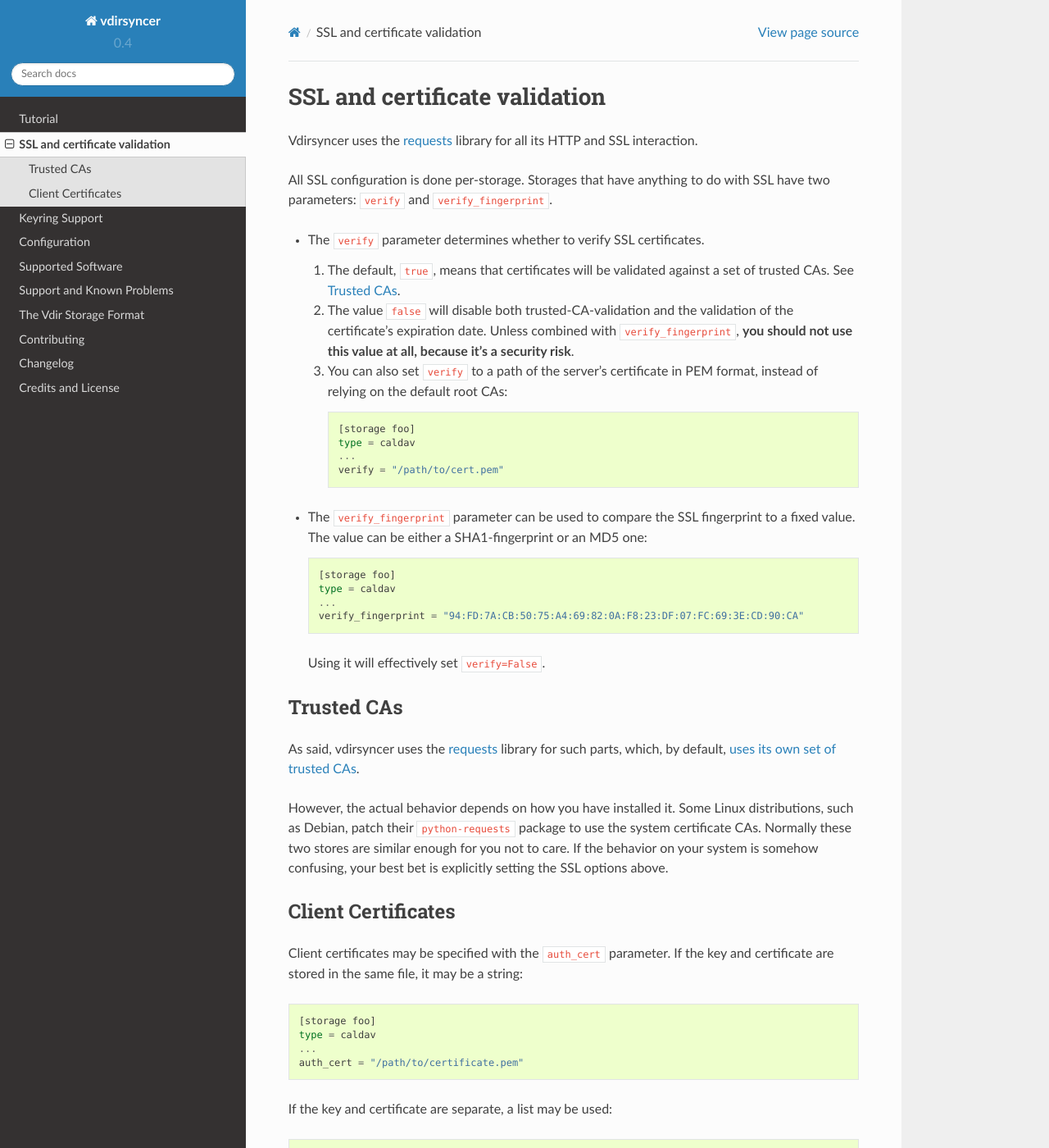
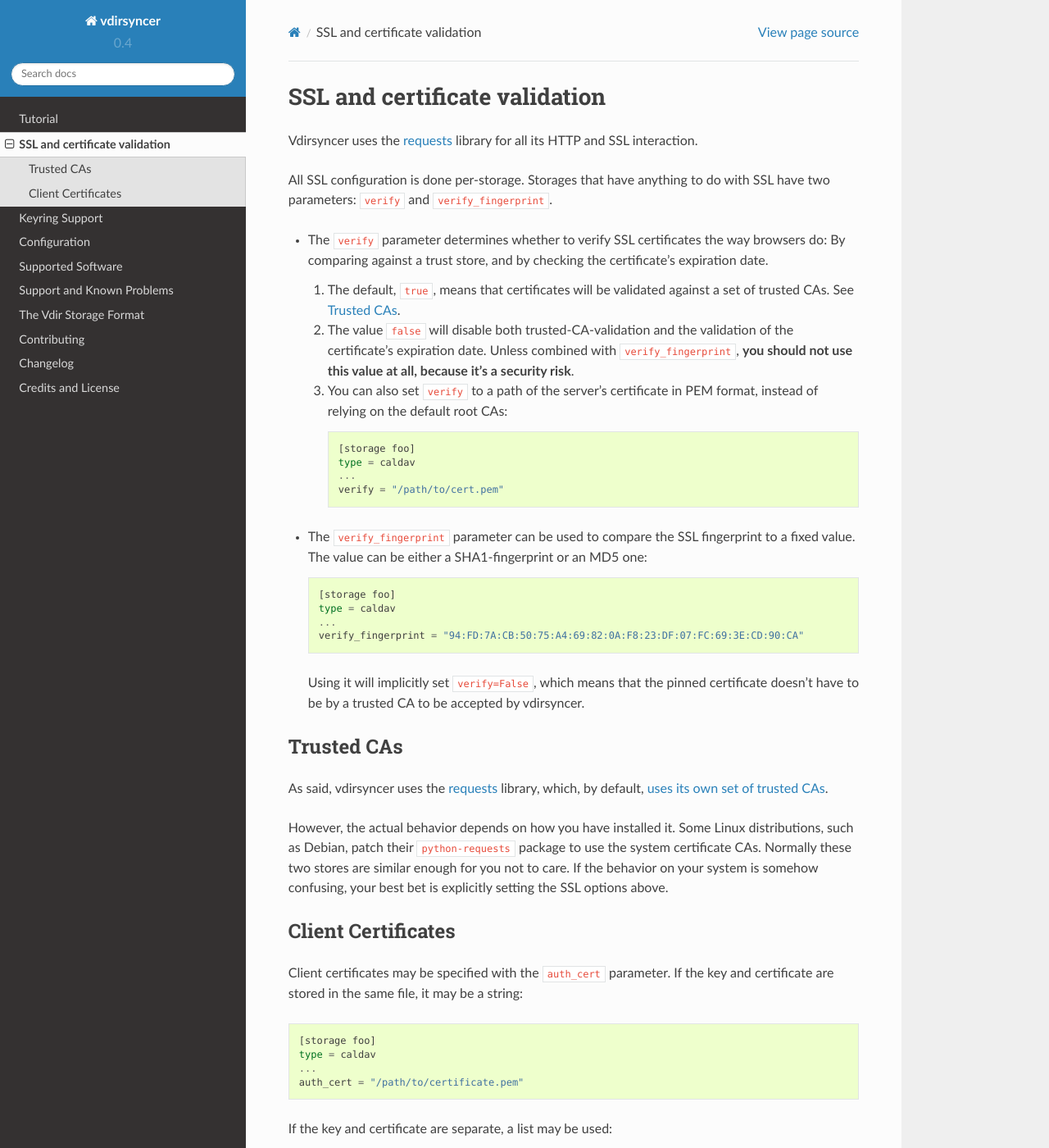
Before and after one commit to pimutils/vdirsyncer, a Sphinx documentation site: the page built from docs/ssl-tutorial.rst, in a window 1280 px wide and 1400 px high. Shown: the whole window at 82% size. Built offline with Sphinx 7.4.7 and the Read the Docs theme 2.0.0, drawn with Linux system fonts in a browser that asks for light colours.

Commit message:
Improve documentation on verify_fingerprint

```diff
--- a/docs/ssl-tutorial.rst
+++ b/docs/ssl-tutorial.rst
@@ -9,7 +9,9 @@
 All SSL configuration is done per-storage. Storages that have anything to do
 with SSL have two parameters: ``verify`` and ``verify_fingerprint``.
 
-- The ``verify`` parameter determines whether to verify SSL certificates.
+- The ``verify`` parameter determines whether to verify SSL certificates the
+  way browsers do: By comparing against a trust store, and by checking the
+  certificate's expiration date.
 
   1. The default, ``true``, means that certificates will be validated against a
      set of trusted CAs. See :ref:`ssl-cas`.
@@ -36,15 +38,16 @@
       ...
       verify_fingerprint = "94:FD:7A:CB:50:75:A4:69:82:0A:F8:23:DF:07:FC:69:3E:CD:90:CA"
 
-  Using it will effectively set ``verify=False``.
+  Using it will implicitly set ``verify=False``, which means that the pinned
+  certificate doesn't have to be by a trusted CA to be accepted by vdirsyncer.
 
 .. _ssl-cas:
 
 Trusted CAs
 -----------
 
-As said, vdirsyncer uses the requests_ library for such parts, which, by
-default, `uses its own set of trusted CAs
+As said, vdirsyncer uses the requests_ library, which, by default, `uses its
+own set of trusted CAs
 <http://www.python-requests.org/en/latest/user/advanced/#ca-certificates>`_.
 
 However, the actual behavior depends on how you have installed it. Some Linux
```
Also changed, not shown: 1 other file.
